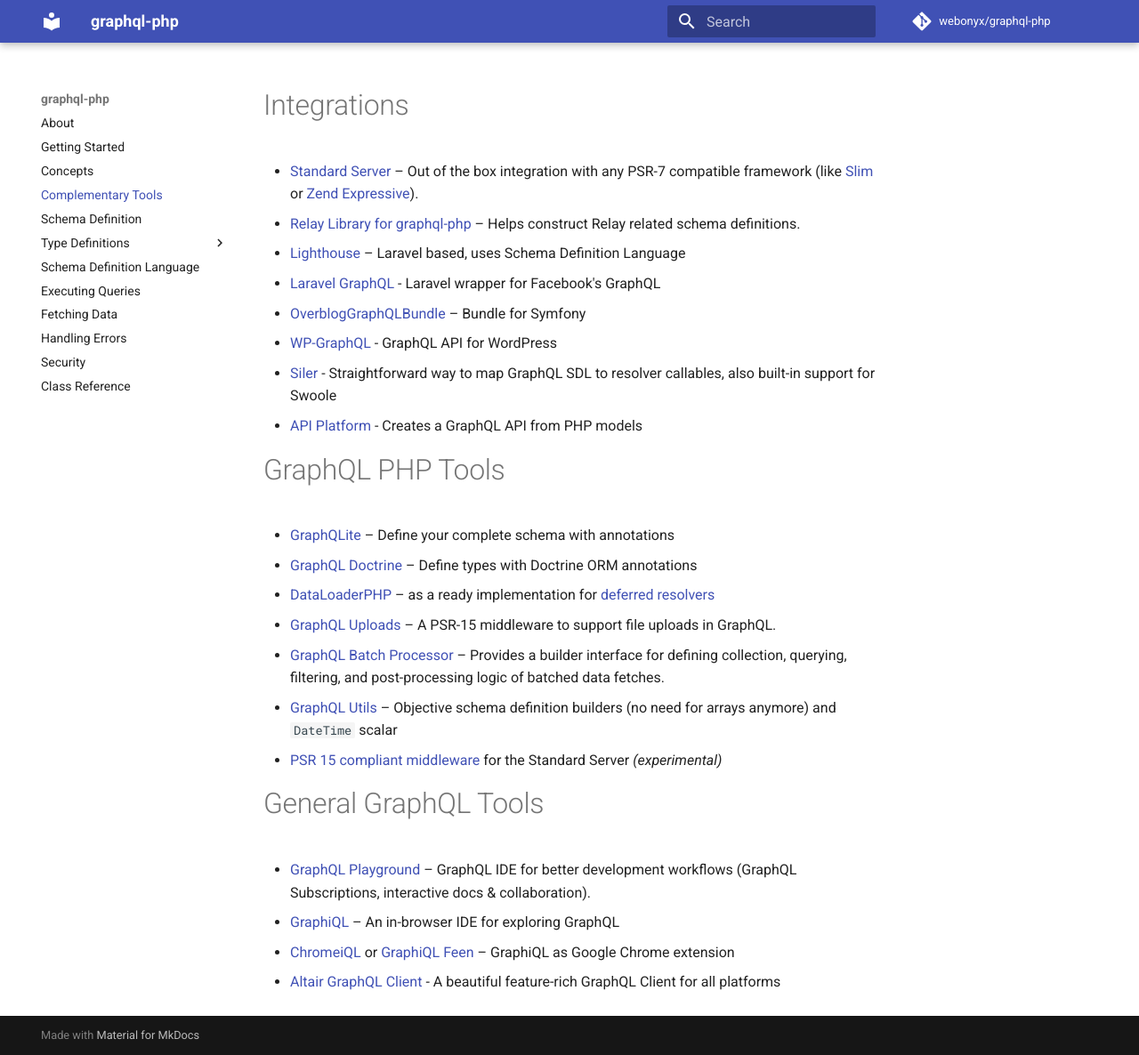
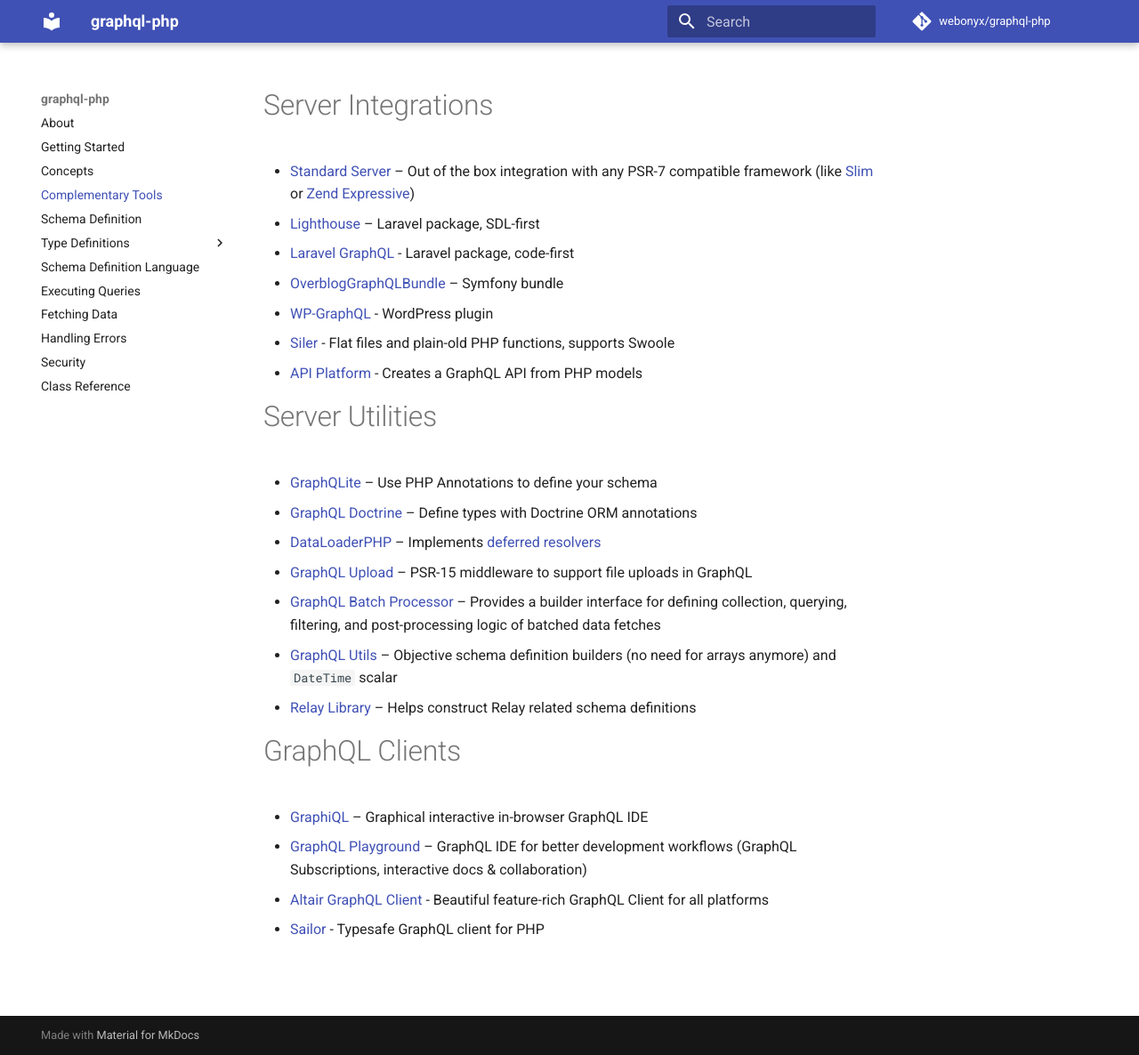
Before and after one commit to webonyx/graphql-php, an MkDocs documentation site: the page built from docs/complementary-tools.md, in a window 1280 px wide and 1186 px high. Shown: the whole window at 89% size. Built offline with MkDocs 1.6.1 and Material for MkDocs 9.7.7, drawn with Linux system fonts in a browser that asks for light colours; comment, search, counter and statistics services are not loaded.

Commit message:
Rework docs/complementary-tools.md

```diff
--- a/docs/complementary-tools.md
+++ b/docs/complementary-tools.md
@@ -1,29 +1,26 @@
-# Integrations
+# Server Integrations
 
-* [Standard Server](executing-queries.md#using-server) – Out of the box integration with any PSR-7 compatible framework (like [Slim](http://slimframework.com) or [Zend Expressive](http://zendframework.github.io/zend-expressive/)).
-* [Relay Library for graphql-php](https://github.com/ivome/graphql-relay-php) – Helps construct Relay related schema definitions.
-* [Lighthouse](https://github.com/nuwave/lighthouse) – Laravel based, uses Schema Definition Language
-* [Laravel GraphQL](https://github.com/rebing/graphql-laravel) - Laravel wrapper for Facebook's GraphQL
-* [OverblogGraphQLBundle](https://github.com/overblog/GraphQLBundle) – Bundle for Symfony
-* [WP-GraphQL](https://github.com/wp-graphql/wp-graphql) - GraphQL API for WordPress
-* [Siler](https://github.com/leocavalcante/siler) - Straightforward way to map GraphQL SDL to resolver callables, also built-in support for Swoole
+* [Standard Server](executing-queries.md#using-server) – Out of the box integration with any PSR-7 compatible framework (like [Slim](http://slimframework.com) or [Zend Expressive](http://zendframework.github.io/zend-expressive/))
+* [Lighthouse](https://github.com/nuwave/lighthouse) – Laravel package, SDL-first
+* [Laravel GraphQL](https://github.com/rebing/graphql-laravel) - Laravel package, code-first
+* [OverblogGraphQLBundle](https://github.com/overblog/GraphQLBundle) – Symfony bundle
+* [WP-GraphQL](https://github.com/wp-graphql/wp-graphql) - WordPress plugin
+* [Siler](https://github.com/leocavalcante/siler) - Flat files and plain-old PHP functions, supports Swoole
 * [API Platform](https://api-platform.com/docs/core/graphql) - Creates a GraphQL API from PHP models
 
-# GraphQL PHP Tools
+# Server Utilities
 
-* [GraphQLite](https://graphqlite.thecodingmachine.io) – Define your complete schema with annotations
+* [GraphQLite](https://graphqlite.thecodingmachine.io) – Use PHP Annotations to define your schema
 * [GraphQL Doctrine](https://github.com/Ecodev/graphql-doctrine) – Define types with Doctrine ORM annotations
-* [DataLoaderPHP](https://github.com/overblog/dataloader-php) – as a ready implementation for [deferred resolvers](data-fetching.md#solving-n1-problem)
-* [GraphQL Uploads](https://github.com/Ecodev/graphql-upload) – A PSR-15 middleware to support file uploads in GraphQL.
-* [GraphQL Batch Processor](https://github.com/vasily-kartashov/graphql-batch-processing) – Provides a builder interface for defining collection, querying, filtering, and post-processing logic of batched data fetches.
+* [DataLoaderPHP](https://github.com/overblog/dataloader-php) – Implements [deferred resolvers](data-fetching.md#solving-n1-problem)
+* [GraphQL Upload](https://github.com/Ecodev/graphql-upload) – PSR-15 middleware to support file uploads in GraphQL
+* [GraphQL Batch Processor](https://github.com/vasily-kartashov/graphql-batch-processing) – Provides a builder interface for defining collection, querying, filtering, and post-processing logic of batched data fetches
 * [GraphQL Utils](https://github.com/simPod/GraphQL-Utils) – Objective schema definition builders (no need for arrays anymore) and `DateTime` scalar
-* [PSR 15 compliant middleware](https://github.com/phps-cans/psr7-middleware-graphql) for the Standard Server _(experimental)_
+* [Relay Library](https://github.com/ivome/graphql-relay-php) – Helps construct Relay related schema definitions
 
-# General GraphQL Tools
+# GraphQL Clients
 
-* [GraphQL Playground](https://github.com/prismagraphql/graphql-playground) – GraphQL IDE for better development workflows (GraphQL Subscriptions, interactive docs & collaboration).
-* [GraphiQL](https://github.com/graphql/graphiql) – An in-browser IDE for exploring GraphQL
-* [ChromeiQL](https://chrome.google.com/webstore/detail/chromeiql/fkkiamalmpiidkljmicmjfbieiclmeij)
-  or [GraphiQL Feen](https://chrome.google.com/webstore/detail/graphiql-feen/mcbfdonlkfpbfdpimkjilhdneikhfklp) –
-  GraphiQL as Google Chrome extension
-* [Altair GraphQL Client](https://altair.sirmuel.design/) - A beautiful feature-rich GraphQL Client for all platforms
+* [GraphiQL](https://github.com/graphql/graphiql) – Graphical interactive in-browser GraphQL IDE
+* [GraphQL Playground](https://github.com/prismagraphql/graphql-playground) – GraphQL IDE for better development workflows (GraphQL Subscriptions, interactive docs & collaboration)
+* [Altair GraphQL Client](https://altair.sirmuel.design) - Beautiful feature-rich GraphQL Client for all platforms
+* [Sailor](https://github.com/spawnia/sailor) - Typesafe GraphQL client for PHP
```
